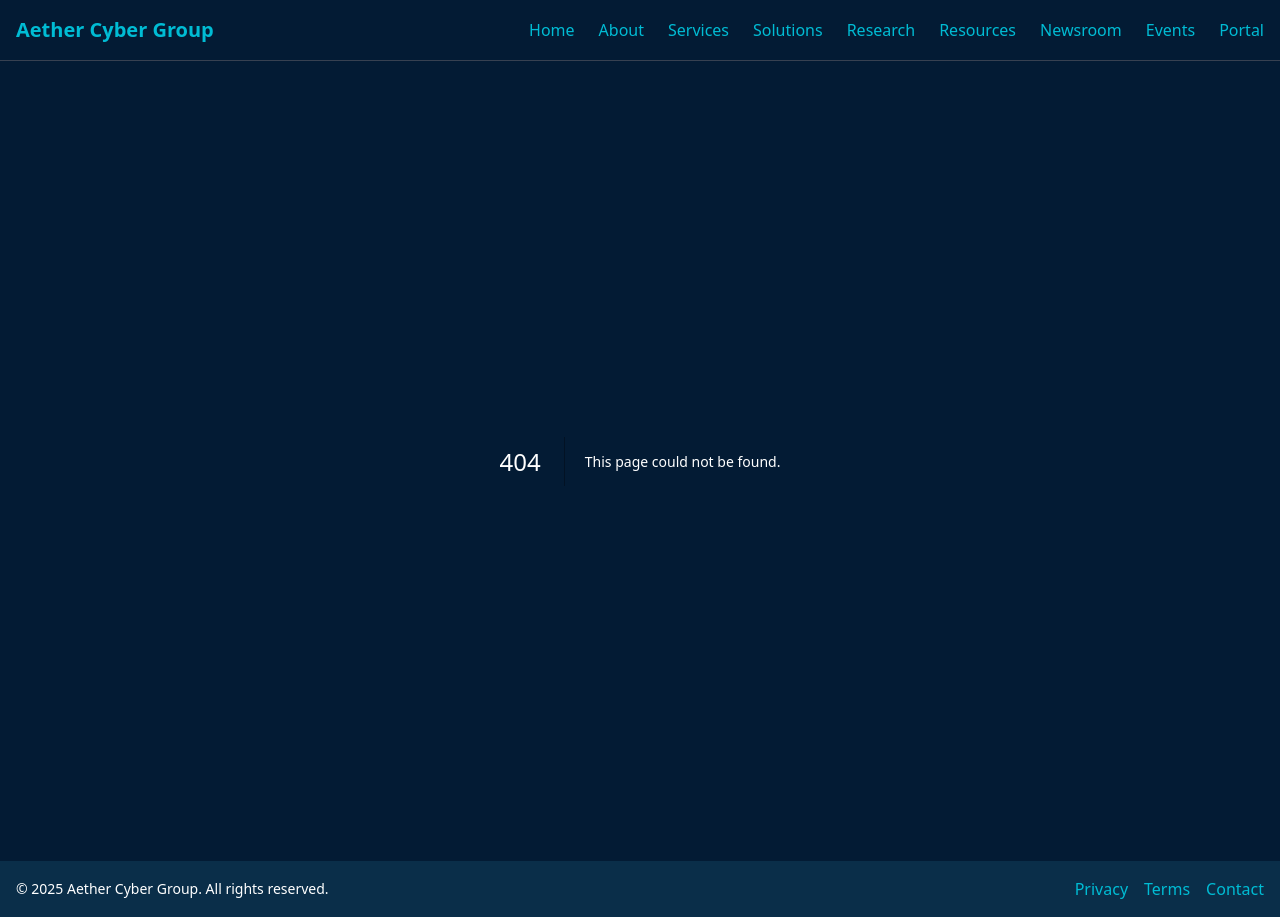
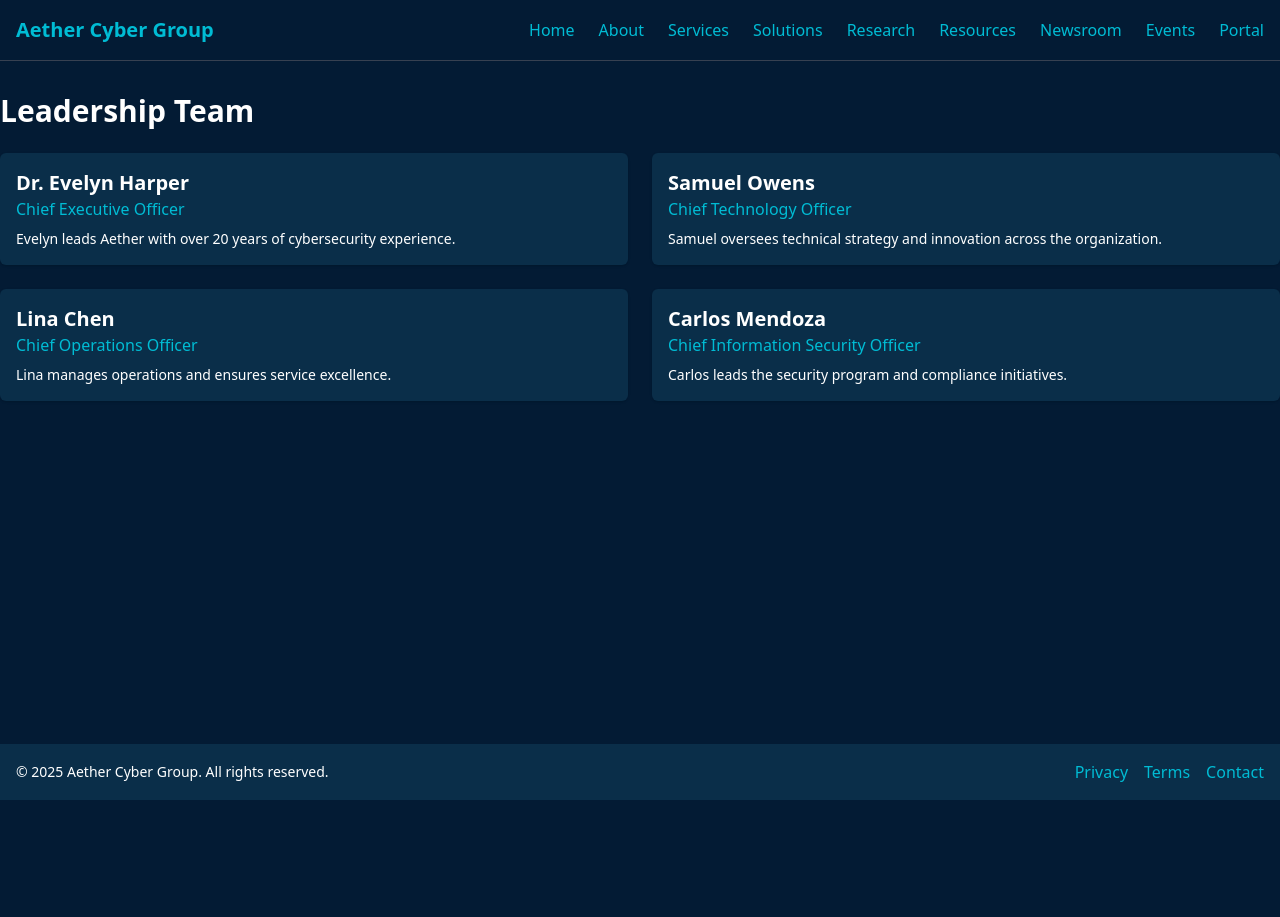
Before and after one commit to aethercybergroup/aethercybergroup.github.io, a Next.js app: page /about/leadership in a window 1280 px wide. Before the commit this address had no page. After the commit the page ends 800 px from the top, so only its background shows below. Built offline with nearby package versions, Linux system fonts and the light colour scheme.

Commit message:
Create page.tsx

```diff
--- /dev/null
+++ b/app/about/leadership/page.tsx
@@ -0,0 +1,22 @@
+export default function LeadershipPage() {
+  const leaders = [
+    { name: 'Dr. Evelyn Harper', role: 'Chief Executive Officer', bio: 'Evelyn leads Aether with over 20 years of cybersecurity experience.' },
+    { name: 'Samuel Owens', role: 'Chief Technology Officer', bio: 'Samuel oversees technical strategy and innovation across the organization.' },
+    { name: 'Lina Chen', role: 'Chief Operations Officer', bio: 'Lina manages operations and ensures service excellence.' },
+    { name: 'Carlos Mendoza', role: 'Chief Information Security Officer', bio: 'Carlos leads the security program and compliance initiatives.' },
+  ];
+  return (
+    <section className="container mx-auto py-8">
+      <h1 className="text-3xl font-bold mb-6">Leadership Team</h1>
+      <div className="grid md:grid-cols-2 gap-6">
+        {leaders.map(leader => (
+          <div key={leader.name} className="bg-card p-4 rounded-md shadow">
+            <h2 className="text-xl font-semibold">{leader.name}</h2>
+            <p className="text-primary">{leader.role}</p>
+            <p className="mt-2 text-sm">{leader.bio}</p>
+          </div>
+        ))}
+      </div>
+    </section>
+  );
+}
```
